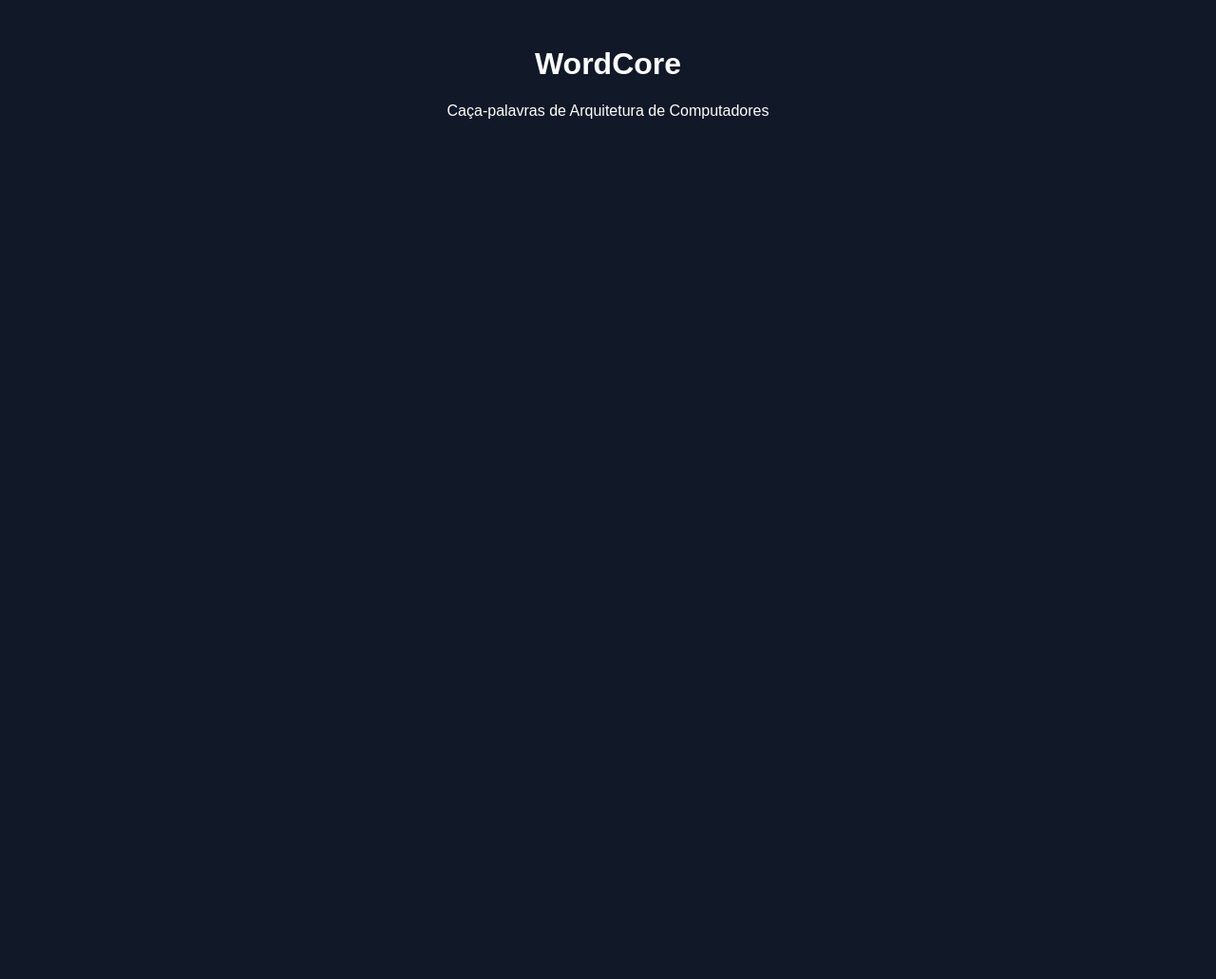
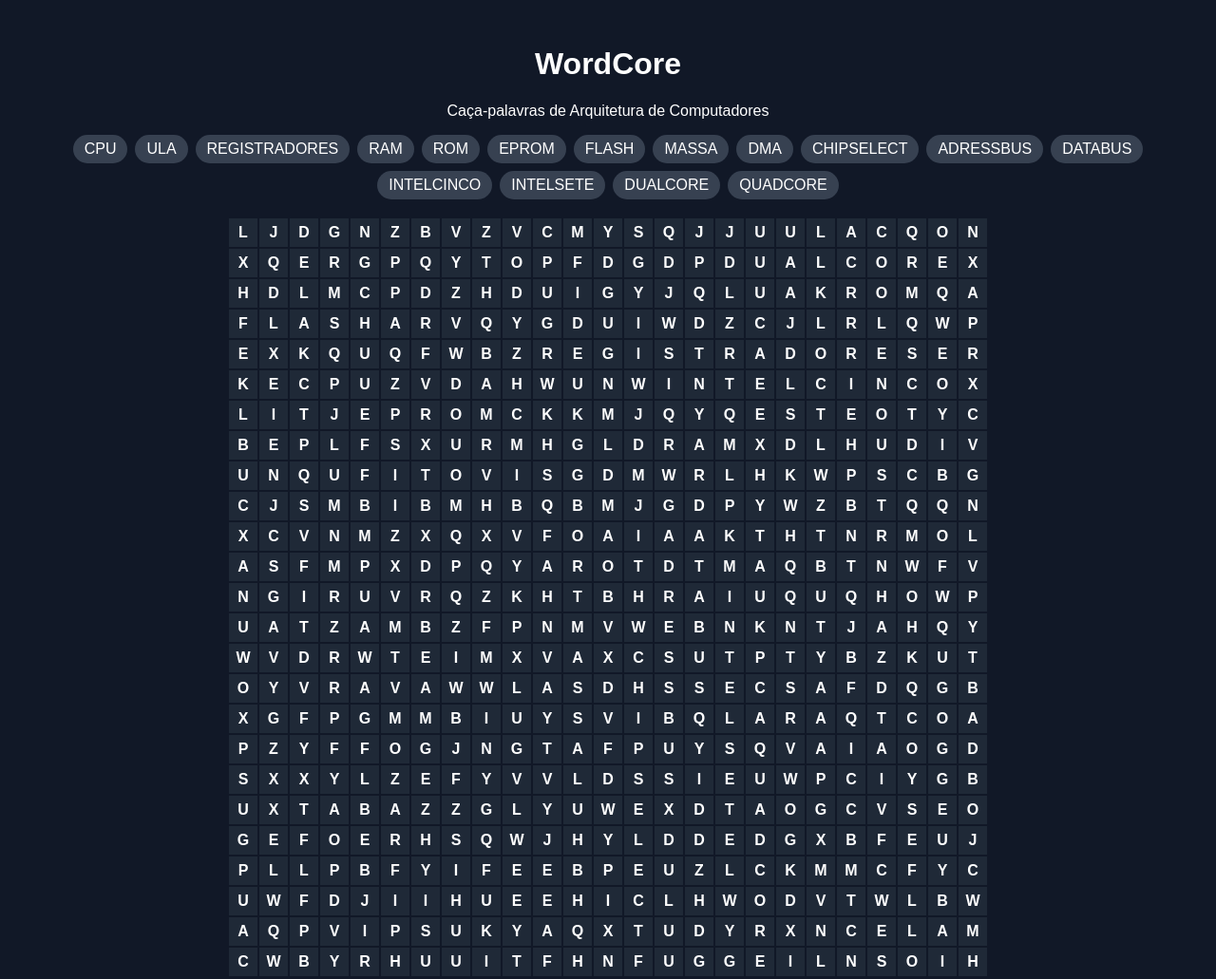
Before and after one commit to Raphael567/word-core, a plain HTML site: page index.html in a window 1280 px wide. Shown: the whole page at 95% size. Before the commit the page ends 800 px from the top, so only its background shows below. Drawn offline with Linux system fonts and the light colour scheme.

Commit message:
Feat: lógica para renderizar o caça-palavras na tela

```diff
--- a/index.html
+++ b/index.html
@@ -7,6 +7,8 @@
     <title>WordCore</title>
 
     <link rel="stylesheet" href="style.css">
+
+    <script src="/wordcore.js" defer></script>
 </head>
 
 <body>
--- a/style.css
+++ b/style.css
@@ -29,6 +29,11 @@ body {
     background: #2563eb;
 }
 
+.celula.selecionada {
+    background: green;
+    color: white;
+}
+
 #palavras {
     display: flex;
     flex-wrap: wrap;
--- a/wordcore.js
+++ b/wordcore.js
@@ -39,13 +39,13 @@ function sortearPalavras(palavras) {
     while (palavrasX.length != palavras.length / 2) {
         let indexPalavra = Math.floor(Math.random() * palavras.length);
 
-        if(!palavrasX.includes(palavras[indexPalavra])) palavrasX.push(palavras[indexPalavra]);
+        if (!palavrasX.includes(palavras[indexPalavra])) palavrasX.push(palavras[indexPalavra]);
     }
 
-    for(let i = 0; i < palavras.length; i++) {
+    for (let i = 0; i < palavras.length; i++) {
         let palavra = palavras[i];
 
-        if(!palavrasX.includes(palavra)) palavrasY.push(palavra);
+        if (!palavrasX.includes(palavra)) palavrasY.push(palavra);
     }
 
     console.log("Palavras na posição X: \n" + palavrasX.join(', \n') + "\n\nPalavras na posição Y: \n" + palavrasY.join(', \n'));
@@ -69,8 +69,8 @@ function preencherPalavrasPosY(matriz, palavrasY) {
         let palavra = palavrasY[i];
         let encaixou = false;
 
-        while(!encaixou) {
-            let coluna = i+10;
+        while (!encaixou) {
+            let coluna = i + 10;
             let pos_y = Math.floor(Math.random() * (linhas - palavra.length + 1));
 
             let podeInserir = true;
@@ -82,8 +82,8 @@ function preencherPalavrasPosY(matriz, palavrasY) {
                 }
             }
 
-            if(podeInserir) {
-                for(let k = 0; k < palavra.length; k++) {
+            if (podeInserir) {
+                for (let k = 0; k < palavra.length; k++) {
                     matriz[pos_y + k][coluna] = palavra[k];
                 }
 
@@ -113,5 +113,49 @@ function montarMatriz(matriz, palavras, palavrasX, palavrasY, letras) {
     preencherMatrizLetras(matriz, letras);
 }
 
-montarMatriz(matriz, palavras, palavrasX, palavrasY, letras);
-console.table(matriz);
+function renderizarTabuleiro() {
+    const tabuleiro = document.getElementById("tabuleiro");
+
+    tabuleiro.innerHTML = "";
+    for (let i = 0; i < linhas; i++) {
+        for (let j = 0; j < colunas; j++) {
+            const celula = document.createElement("div");
+
+            celula.classList.add("celula");
+            celula.innerHTML = matriz[i][j];
+
+            celula.addEventListener("click", () => selecionarCelula(i, j, celula));
+
+            tabuleiro.appendChild(celula);
+        }
+    }
+}
+
+function renderizarListaPalavras() {
+    const lista = document.getElementById("palavras");
+    lista.innerHTML = "";
+
+    for (let i = 0; i < palavras.length; i++) {
+        const item = document.createElement("div");
+
+        item.classList.add("palavra");
+        item.innerHTML = palavras[i];
+
+        lista.appendChild(item);
+    }
+}
+
+function selecionarCelula(linha, coluna, celula) {
+    celula.classList.toggle("selecionada");
+
+    console.log(`Linha: ${linha}, Coluna: ${coluna}`);
+}
+
+function iniciarJogo() {
+    montarMatriz(matriz, palavras, palavrasX, palavrasY, letras);
+
+    renderizarListaPalavras();
+    renderizarTabuleiro();
+}
+
+iniciarJogo();
```
